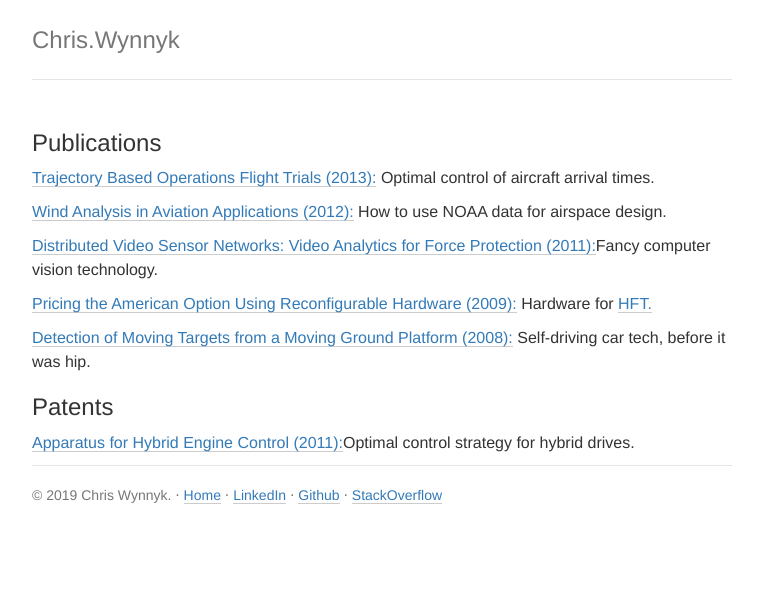
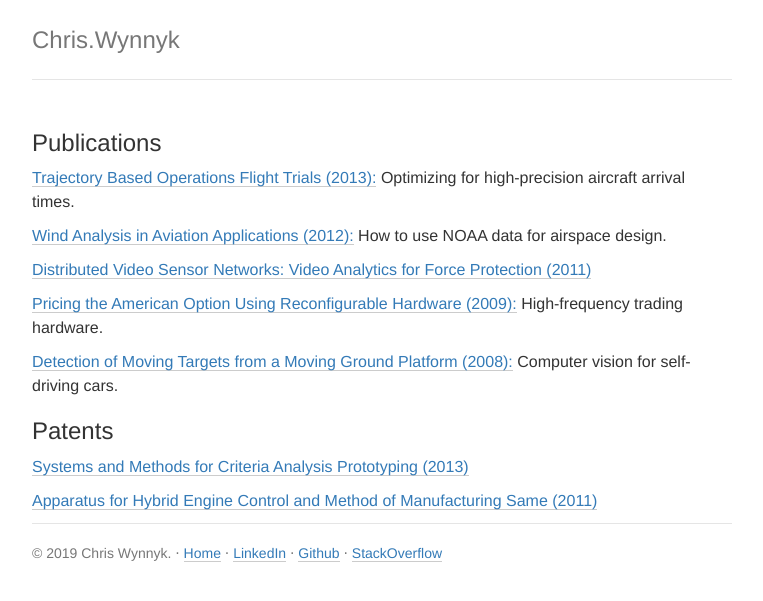
Before and after one commit to chriswynnyk/chriswynnyk.github.io, a Jekyll site: the page built from index.html, in a window 1280 px wide. Shown: the top 601 px of the page, without its empty margins (258-1021 px from the left). Built offline with Jekyll 4.4.1, drawn with Linux system fonts in a browser that asks for light colours; nearby versions of some CDN libraries; the list of posts is cut into pages by our own code.

Commit message:
Add CAPE patent.

```diff
--- a/index.html
+++ b/index.html
@@ -6,15 +6,16 @@ title: Mainpage
     <main class="container">
       <h3>Publications</h3>
       <ul class="posts-list">
-        <li><a href="/assets/TrajectoryBasedOperations.pdf">Trajectory Based Operations Flight Trials (2013):</a> Optimal control of aircraft arrival times.</li>
+        <li><a href="/assets/TrajectoryBasedOperations.pdf">Trajectory Based Operations Flight Trials (2013):</a> Optimizing for high-precision aircraft arrival times.</li>
         <li><a href="/assets/WindAnalysisInAviationApplications.pdf">Wind Analysis in Aviation Applications (2012):</a> How to use NOAA data for airspace design.</li>
-        <li><a href="assets/VideoAnalyticsChapter.pdf">Distributed Video Sensor Networks: Video Analytics for Force Protection (2011):</a>Fancy computer vision technology.</li>
-        <li><a href="/assets/PricingTheAmericanOption.pdf">Pricing the American Option Using Reconfigurable Hardware (2009):</a> Hardware for <a href="https://en.wikipedia.org/wiki/High-frequency_trading">HFT.</a></li>
-        <li><a href="/assets/DetectionOfMovingTargets.pdf">Detection of Moving Targets from a Moving Ground Platform (2008):</a> Self-driving car tech, before it was hip.</li>
+        <li><a href="assets/VideoAnalyticsChapter.pdf">Distributed Video Sensor Networks: Video Analytics for Force Protection (2011)</a></li>
+        <li><a href="/assets/PricingTheAmericanOption.pdf">Pricing the American Option Using Reconfigurable Hardware (2009):</a> High-frequency trading hardware.</a></li>
+        <li><a href="/assets/DetectionOfMovingTargets.pdf">Detection of Moving Targets from a Moving Ground Platform (2008):</a> Computer vision for self-driving cars.</li>
       </ul>
       <h3>Patents</h3>
       <ul class="posts-list">
-        <li><a href="/assets/ApparatusForHybridEngineControlPatent.pdf">Apparatus for Hybrid Engine Control (2011):</a>Optimal control strategy for hybrid drives.</li>
+        <li><a href="/assets/US20130262039A1.pdf">Systems and Methods for Criteria Analysis Prototyping (2013)</a></li>
+        <li><a href="/assets/ApparatusForHybridEngineControlPatent.pdf">Apparatus for Hybrid Engine Control and Method of Manufacturing Same (2011)</a></li>
       </ul>
     </main>
   </div>
```
Also changed, not shown: 1 other file.
